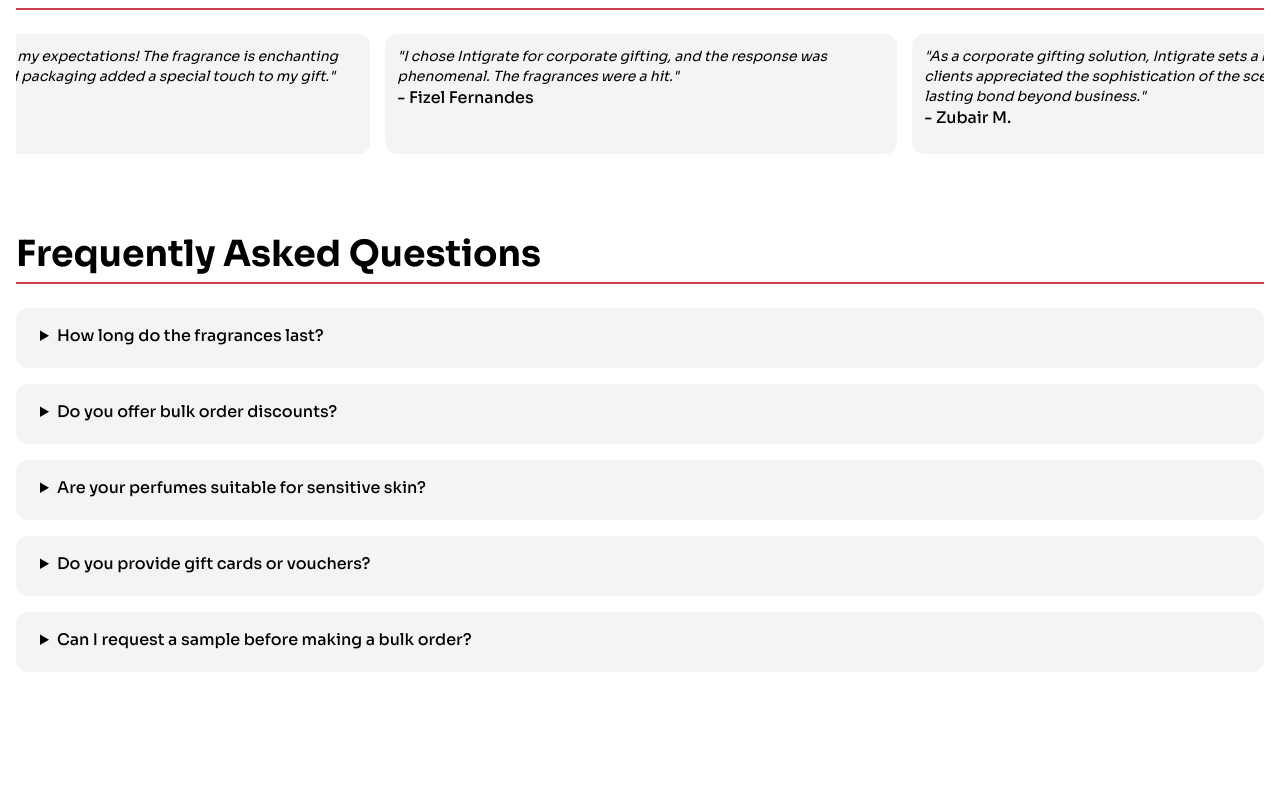
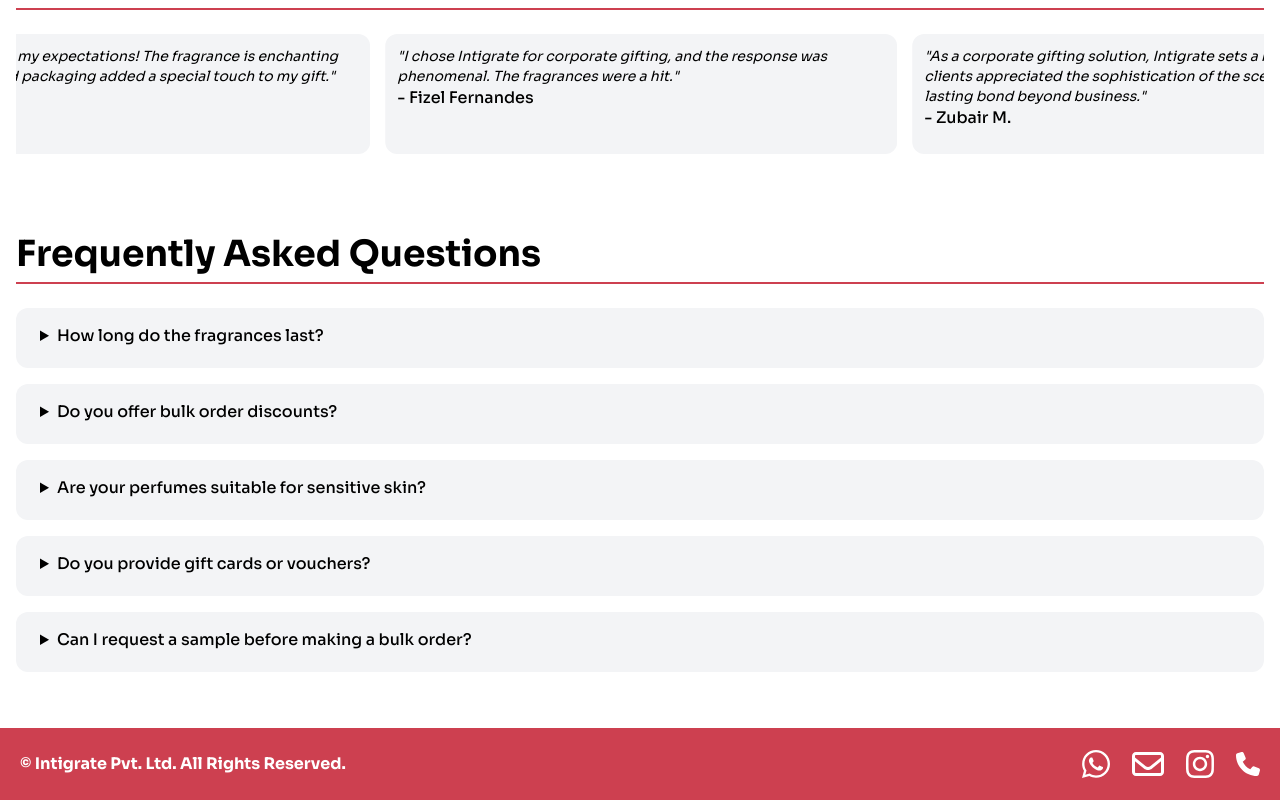
Before and after one commit to riyavishwakarma13/integrate-website, a Next.js app: page / in a window 1280 px wide. Shown: the part 4195-4995 px from the top of the page. Before the commit the page ends 4923 px from the top, so only its background shows below. Built offline with nearby package versions, Linux system fonts and the light colour scheme.

Commit message:
components => footer

```diff
--- a/src/app/layout.tsx
+++ b/src/app/layout.tsx
@@ -3,7 +3,7 @@
 import "./globals.css";
 import Navbar from "@/components/Navbar";
 import { cn } from "@/util";
-// import Footer from "@/components/Footer";
+import Footer from "@/components/Footer";
 
 const sora = Sora({
   subsets: ["latin"],
@@ -36,7 +36,7 @@
       <body className={cn(sora.className, dancing.style)}>
         <Navbar />
         {children}
-        {/* <Footer /> */}
+        <Footer />
       </body>
     </html>
   );
--- a/src/components/About.tsx
+++ b/src/components/About.tsx
@@ -37,7 +37,7 @@
         corporate gifting, elevating the experience of giving and receiving
         fragrances.
       </p>
-      <div className="grid md:grid-cols-2 place-items-center gap-5">
+      <div className="grid lg:grid-cols-2 place-items-center gap-5">
         {content.map((item, i) => (
           <div key={i} className="grid md:grid-cols-2 gap-5 place-items-center">
             <div className="relative h-[250px] w-[250px]">
--- a/src/components/Footer.tsx
+++ b/src/components/Footer.tsx
@@ -1,7 +1,79 @@
+import { cn } from "@/util";
+import Link from "next/link";
 import React from "react";
 
 const Footer = () => {
-  return <div>Footer</div>;
+  return (
+    <footer
+      className={cn(
+        "bg-primary px-5 py-5",
+        "flex flex-wrap justify-center md:justify-between items-center gap-5"
+      )}
+    >
+      <div>
+        <p className="font-bold text-white text-center">
+          © Intigrate Pvt. Ltd. All Rights Reserved.
+        </p>
+      </div>
+      <div className="flex flex-wrap justify-center items-center gap-5">
+        {/* whatsapp */}
+        <Link href={"https://wa.me/9920063232"} target="_blank">
+          <svg
+            xmlns="http://www.w3.org/2000/svg"
+            className="w-8 h-8"
+            viewBox="0 0 448 512"
+          >
+            <path
+              fill="#fff"
+              d="M380.9 97.1C339 55.1 283.2 32 223.9 32c-122.4 0-222 99.6-222 222 0 39.1 10.2 77.3 29.6 111L0 480l117.7-30.9c32.4 17.7 68.9 27 106.1 27h.1c122.3 0 224.1-99.6 224.1-222 0-59.3-25.2-115-67.1-157zm-157 341.6c-33.2 0-65.7-8.9-94-25.7l-6.7-4-69.8 18.3L72 359.2l-4.4-7c-18.5-29.4-28.2-63.3-28.2-98.2 0-101.7 82.8-184.5 184.6-184.5 49.3 0 95.6 19.2 130.4 54.1 34.8 34.9 56.2 81.2 56.1 130.5 0 101.8-84.9 184.6-186.6 184.6zm101.2-138.2c-5.5-2.8-32.8-16.2-37.9-18-5.1-1.9-8.8-2.8-12.5 2.8-3.7 5.6-14.3 18-17.6 21.8-3.2 3.7-6.5 4.2-12 1.4-32.6-16.3-54-29.1-75.5-66-5.7-9.8 5.7-9.1 16.3-30.3 1.8-3.7 .9-6.9-.5-9.7-1.4-2.8-12.5-30.1-17.1-41.2-4.5-10.8-9.1-9.3-12.5-9.5-3.2-.2-6.9-.2-10.6-.2-3.7 0-9.7 1.4-14.8 6.9-5.1 5.6-19.4 19-19.4 46.3 0 27.3 19.9 53.7 22.6 57.4 2.8 3.7 39.1 59.7 94.8 83.8 35.2 15.2 49 16.5 66.6 13.9 10.7-1.6 32.8-13.4 37.4-26.4 4.6-13 4.6-24.1 3.2-26.4-1.3-2.5-5-3.9-10.5-6.6z"
+            />
+          </svg>
+        </Link>
+        {/* email */}
+        <Link href={"mailto:intigratefragrances@gmail.com"} target="_blank">
+          <svg
+            xmlns="http://www.w3.org/2000/svg"
+            className="w-8 h-8"
+            viewBox="0 0 512 512"
+          >
+            <path
+              fill="#fff"
+              d="M64 112c-8.8 0-16 7.2-16 16v22.1L220.5 291.7c20.7 17 50.4 17 71.1 0L464 150.1V128c0-8.8-7.2-16-16-16H64zM48 212.2V384c0 8.8 7.2 16 16 16H448c8.8 0 16-7.2 16-16V212.2L322 328.8c-38.4 31.5-93.7 31.5-132 0L48 212.2zM0 128C0 92.7 28.7 64 64 64H448c35.3 0 64 28.7 64 64V384c0 35.3-28.7 64-64 64H64c-35.3 0-64-28.7-64-64V128z"
+            />
+          </svg>
+        </Link>
+        {/* instagram  */}
+        <Link
+          href={"https://www.instagram.com/intigrate?igsh=MzNlNGNkZWQ4Mg=="}
+          target="_blank"
+        >
+          <svg
+            xmlns="http://www.w3.org/2000/svg"
+            className="w-8 h-8"
+            viewBox="0 0 448 512"
+          >
+            <path
+              fill="#fff"
+              d="M224.1 141c-63.6 0-114.9 51.3-114.9 114.9s51.3 114.9 114.9 114.9S339 319.5 339 255.9 287.7 141 224.1 141zm0 189.6c-41.1 0-74.7-33.5-74.7-74.7s33.5-74.7 74.7-74.7 74.7 33.5 74.7 74.7-33.6 74.7-74.7 74.7zm146.4-194.3c0 14.9-12 26.8-26.8 26.8-14.9 0-26.8-12-26.8-26.8s12-26.8 26.8-26.8 26.8 12 26.8 26.8zm76.1 27.2c-1.7-35.9-9.9-67.7-36.2-93.9-26.2-26.2-58-34.4-93.9-36.2-37-2.1-147.9-2.1-184.9 0-35.8 1.7-67.6 9.9-93.9 36.1s-34.4 58-36.2 93.9c-2.1 37-2.1 147.9 0 184.9 1.7 35.9 9.9 67.7 36.2 93.9s58 34.4 93.9 36.2c37 2.1 147.9 2.1 184.9 0 35.9-1.7 67.7-9.9 93.9-36.2 26.2-26.2 34.4-58 36.2-93.9 2.1-37 2.1-147.8 0-184.8zM398.8 388c-7.8 19.6-22.9 34.7-42.6 42.6-29.5 11.7-99.5 9-132.1 9s-102.7 2.6-132.1-9c-19.6-7.8-34.7-22.9-42.6-42.6-11.7-29.5-9-99.5-9-132.1s-2.6-102.7 9-132.1c7.8-19.6 22.9-34.7 42.6-42.6 29.5-11.7 99.5-9 132.1-9s102.7-2.6 132.1 9c19.6 7.8 34.7 22.9 42.6 42.6 11.7 29.5 9 99.5 9 132.1s2.7 102.7-9 132.1z"
+            />
+          </svg>
+        </Link>
+        {/* number  */}
+        <Link href={"tel:+91 9869323232"} target="_blank">
+          <svg
+            xmlns="http://www.w3.org/2000/svg"
+            className="w-6 h-8"
+            viewBox="0 0 512 512"
+          >
+            <path
+              fill="#fff"
+              d="M164.9 24.6c-7.7-18.6-28-28.5-47.4-23.2l-88 24C12.1 30.2 0 46 0 64C0 311.4 200.6 512 448 512c18 0 33.8-12.1 38.6-29.5l24-88c5.3-19.4-4.6-39.7-23.2-47.4l-96-40c-16.3-6.8-35.2-2.1-46.3 11.6L304.7 368C234.3 334.7 177.3 277.7 144 207.3L193.3 167c13.7-11.2 18.4-30 11.6-46.3l-40-96z"
+            />
+          </svg>
+        </Link>
+      </div>
+    </footer>
+  );
 };
 
 export default Footer;
```
